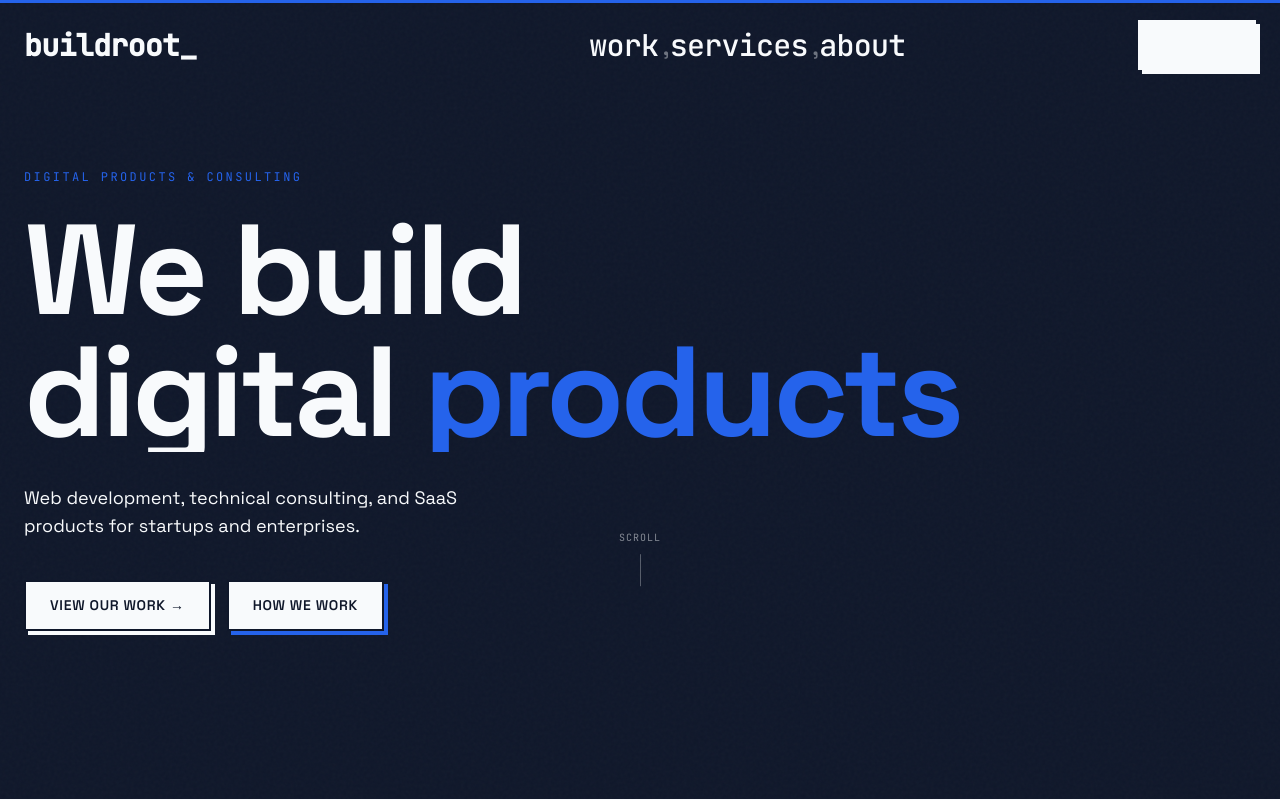
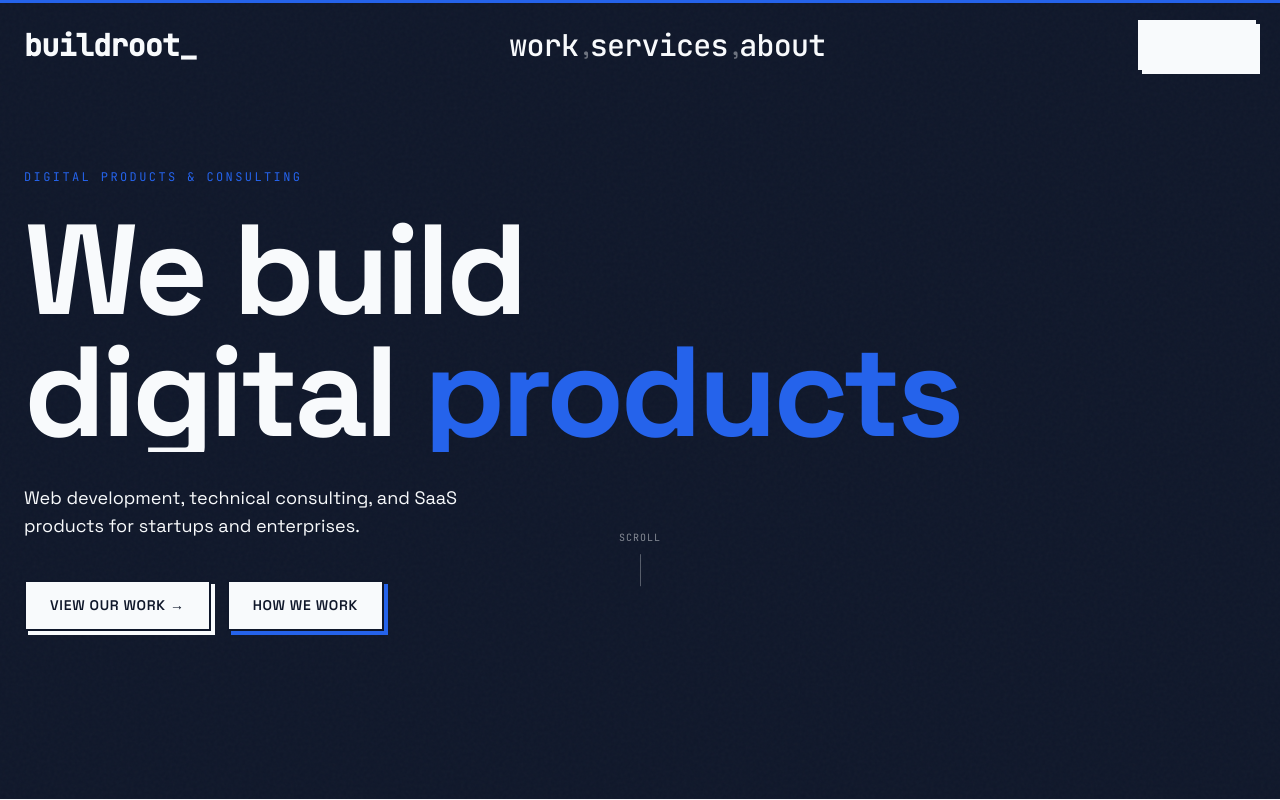
Before and after one commit to buildroot-tech/front-buildroot, a Next.js app: page / in a window 1280 px wide. Shown: the top 800 px of the page. Built offline with nearby package versions, Linux system fonts and the light colour scheme.

Commit message:
fix(header): edge-to-edge navbar, logo and contact at extremes

```diff
--- a/components/layout/Header.tsx
+++ b/components/layout/Header.tsx
@@ -42,7 +42,7 @@ export function Header() {
             : "bg-transparent"
         )}
       >
-        <div className="mx-auto flex max-w-[1400px] items-center justify-between px-6 py-5">
+        <div className="flex items-center justify-between px-6 py-5">
           {/* Logo */}
           <Link
             href="/"
@@ -53,7 +53,7 @@ export function Header() {
           </Link>
 
           {/* Center nav */}
-          <nav className="hidden items-center gap-0 md:flex md:ml-40">
+          <nav className="hidden items-center gap-0 md:flex">
             {navLinks.map((link, i) => (
               <span key={link.href} className="flex items-center">
                 <Link
```
